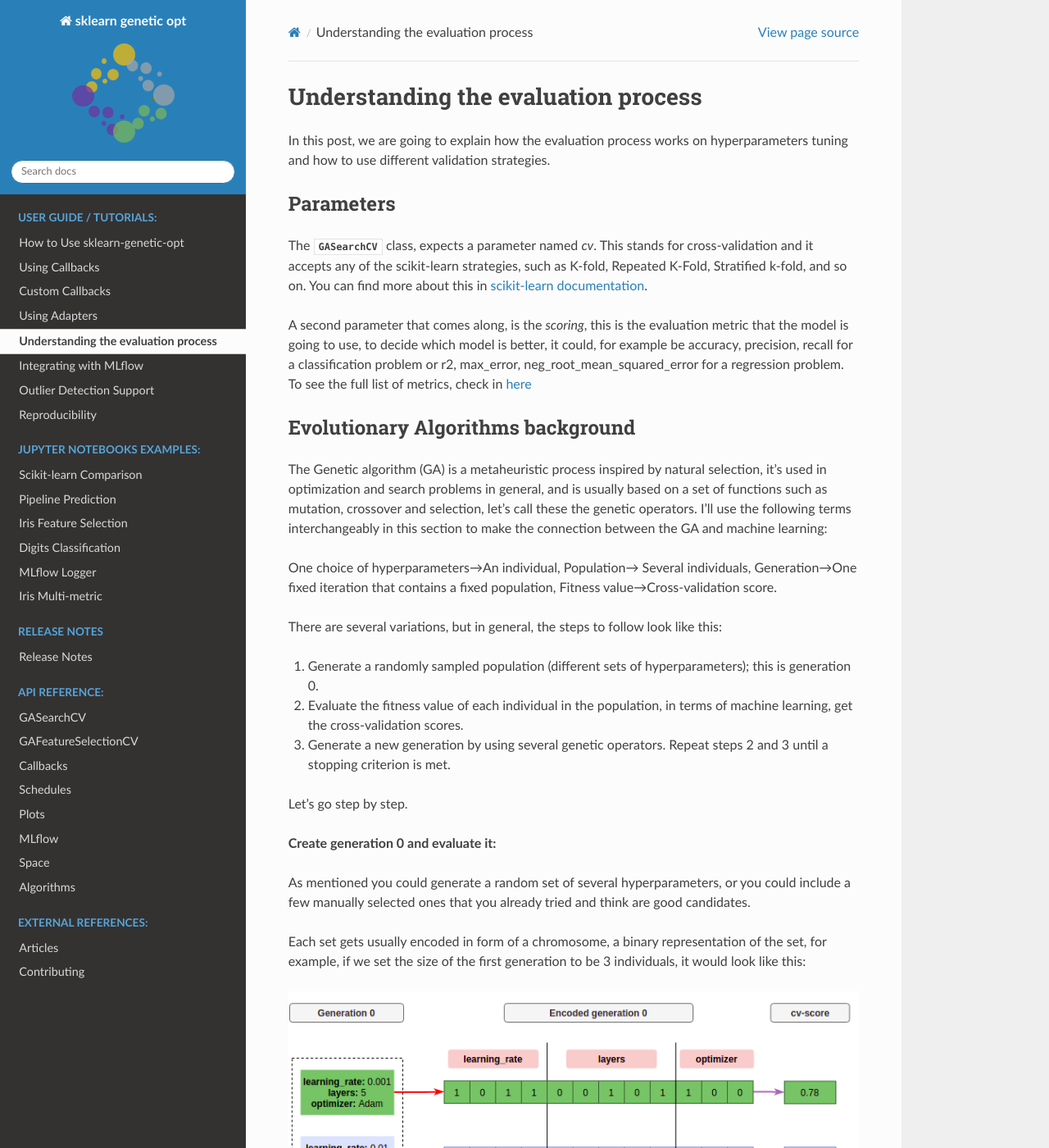
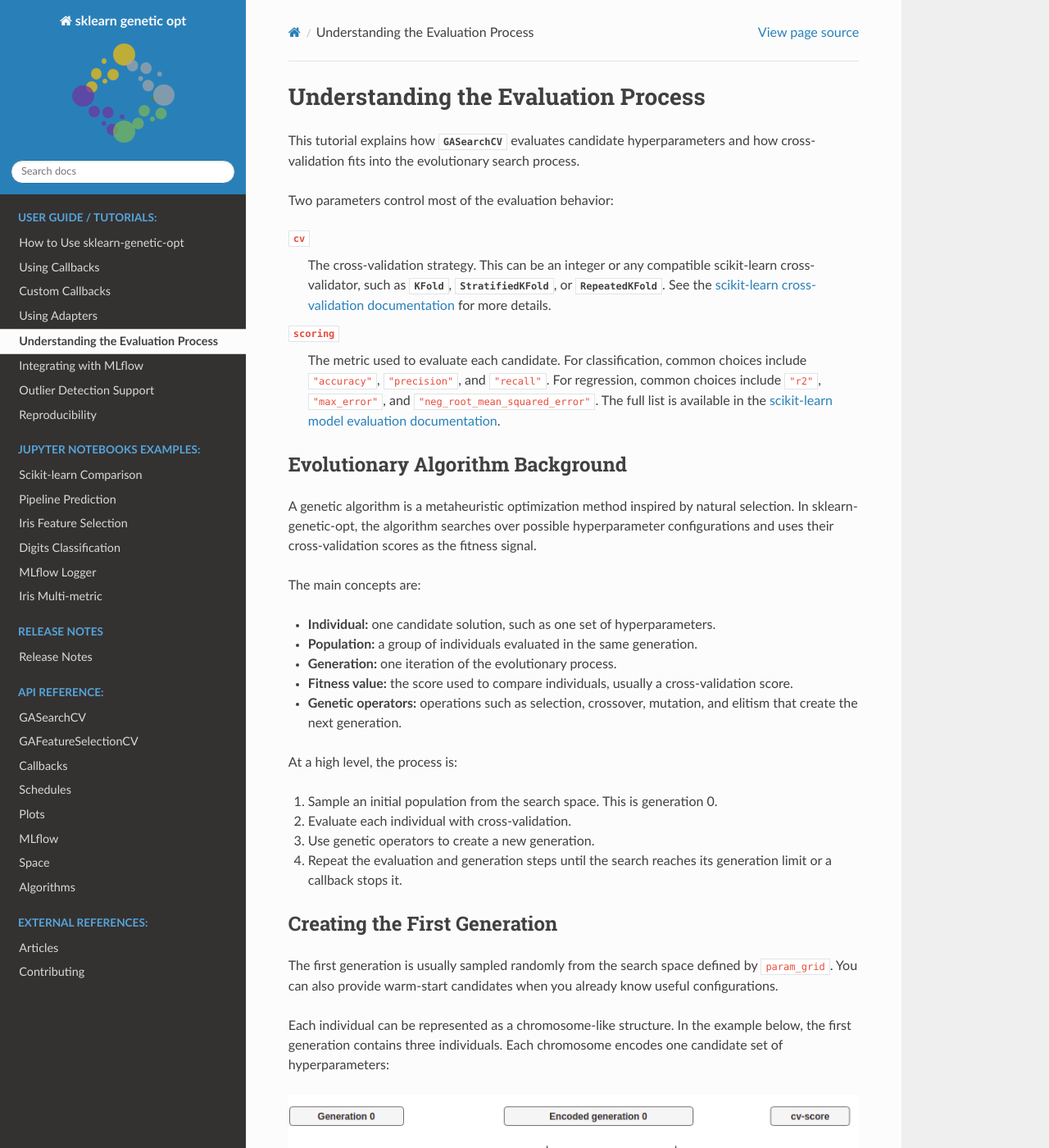
Before and after one commit to rodrigo-arenas/Sklearn-genetic-opt, a Sphinx documentation site: the page built from docs/tutorials/understand_cv.rst, in a window 1280 px wide and 1400 px high. Shown: the whole window at 82% size. Built offline with Sphinx 7.4.7 and the Read the Docs theme 3.1.0, drawn with Linux system fonts in a browser that asks for light colours; some of the changed text lies outside the part shown.

Commit message:
improve docs

```diff
--- a/docs/tutorials/understand_cv.rst
+++ b/docs/tutorials/understand_cv.rst
@@ -1,188 +1,218 @@
-Understanding the evaluation process
+Understanding the Evaluation Process
 ====================================
 
-In this post, we are going to explain how the evaluation process works
-on hyperparameters tuning and how to use different validation strategies.
+This tutorial explains how :class:`~sklearn_genetic.GASearchCV` evaluates
+candidate hyperparameters and how cross-validation fits into the evolutionary
+search process.
 
-Parameters
-----------
+Two parameters control most of the evaluation behavior:
 
-The :class:`~sklearn_genetic.GASearchCV` class, expects a parameter named `cv`.
-This stands for cross-validation and it accepts any of the scikit-learn
-strategies, such as K-fold, Repeated K-Fold, Stratified k-fold, and so on.
-You can find more about this in `scikit-learn documentation <https://scikit-learn.org/stable/modules/cross_validation.html>`_.
+``cv``
+    The cross-validation strategy. This can be an integer or any compatible
+    scikit-learn cross-validator, such as
+    :class:`~sklearn.model_selection.KFold`,
+    :class:`~sklearn.model_selection.StratifiedKFold`, or
+    :class:`~sklearn.model_selection.RepeatedKFold`. See the
+    `scikit-learn cross-validation documentation <https://scikit-learn.org/stable/modules/cross_validation.html>`__
+    for more details.
 
-A second parameter that comes along, is the `scoring`, this is the evaluation metric
-that the model is going to use, to decide which model is better,
-it could, for example be accuracy, precision, recall for a classification problem
-or r2, max_error, neg_root_mean_squared_error for a regression problem.
-To see the full list of metrics, check in `here <https://scikit-learn.org/stable/modules/model_evaluation.html>`_
+``scoring``
+    The metric used to evaluate each candidate. For classification, common
+    choices include ``"accuracy"``, ``"precision"``, and ``"recall"``. For
+    regression, common choices include ``"r2"``, ``"max_error"``, and
+    ``"neg_root_mean_squared_error"``. The full list is available in the
+    `scikit-learn model evaluation documentation <https://scikit-learn.org/stable/modules/model_evaluation.html>`__.
 
-Evolutionary Algorithms background
-----------------------------------
+Evolutionary Algorithm Background
+---------------------------------
 
-The Genetic algorithm (GA) is a metaheuristic process inspired by natural selection, it's used in optimization
-and search problems in general, and is usually based on a set of functions such as mutation, crossover and selection,
-let's call these the genetic operators.
-I'll use the following terms interchangeably in this section to make the connection between the GA and machine learning:
+A genetic algorithm is a metaheuristic optimization method inspired by natural
+selection. In sklearn-genetic-opt, the algorithm searches over possible
+hyperparameter configurations and uses their cross-validation scores as the
+fitness signal.
 
-One choice of hyperparameters→An individual,
-Population→ Several individuals,
-Generation→One fixed iteration that contains a fixed population,
-Fitness value→Cross-validation score.
+The main concepts are:
 
-There are several variations, but in general, the steps to follow look like this:
+- **Individual:** one candidate solution, such as one set of hyperparameters.
+- **Population:** a group of individuals evaluated in the same generation.
+- **Generation:** one iteration of the evolutionary process.
+- **Fitness value:** the score used to compare individuals, usually a
+  cross-validation score.
+- **Genetic operators:** operations such as selection, crossover, mutation, and
+  elitism that create the next generation.
 
-1. Generate a randomly sampled population (different sets of hyperparameters); this is generation 0.
-2. Evaluate the fitness value of each individual in the population, in terms of machine learning,
-   get the cross-validation scores.
-3. Generate a new generation by using several genetic operators.
-   Repeat steps 2 and 3 until a stopping criterion is met.
+At a high level, the process is:
 
-Let's go step by step.
+1. Sample an initial population from the search space. This is generation 0.
+2. Evaluate each individual with cross-validation.
+3. Use genetic operators to create a new generation.
+4. Repeat the evaluation and generation steps until the search reaches its
+   generation limit or a callback stops it.
 
-**Create generation 0 and evaluate it:**
+Creating the First Generation
+-----------------------------
 
-As mentioned you could generate a random set of several hyperparameters,
-or you could include a few manually selected ones that you already tried and think are good candidates.
+The first generation is usually sampled randomly from the search space defined
+by ``param_grid``. You can also provide warm-start candidates when you already
+know useful configurations.
 
-Each set gets usually encoded in form of a chromosome, a binary representation of the set,
-for example, if we set the size of the first generation to be 3 individuals, it would look like this:
+Each individual can be represented as a chromosome-like structure. In the
+example below, the first generation contains three individuals. Each chromosome
+encodes one candidate set of hyperparameters:
 
 .. image:: ../images/understandcv_generation0.png
 
-So in this generation, we get three individuals that are mapped to a chromosome (binary) representation,
-using an encoding function represented as the red arrow, each box in the chromosome is a gen.
-A fixed section of the chromosome is one of the hyperparameters.
-Then we get the cross-validation score (fitness) of each candidate using a scoring function,
-its shown as the purple arrow.
+The red arrow represents the encoding step, where hyperparameter values are
+mapped into a chromosome representation. Each block is a gene, and groups of
+genes represent hyperparameters. The purple arrow represents scoring: each
+candidate is decoded, evaluated with cross-validation, and assigned a fitness
+value.
 
-**Create a new generation:**
+Creating New Generations
+------------------------
 
-Now we can create a new set of candidates, as mentioned, there are several genetic operators,
-I'm going to show the most common ones:
+After the initial population is evaluated, the algorithm creates a new
+generation. The exact process depends on the selected
+:mod:`~sklearn_genetic.algorithms` strategy, but the most common operations are
+crossover, mutation, selection, and elitism.
 
-**Crossover:**
+Crossover
+^^^^^^^^^
 
-This operator consists of taking two parent chromosomes and mates them to create new children,
-the way we select the parents could be by a probability distribution function, which gives more probability to the individuals with higher fitness of the generation, let's say the individual number 1 and 3 got selected, then we can take two random points of each parent and make the crossover, like this:
+Crossover combines information from two parent chromosomes to create new
+children. Parent selection usually favors individuals with better fitness, so
+stronger candidates have a higher chance of contributing to the next generation.
+
+For example, if individuals 1 and 3 are selected as parents, the algorithm can
+split their chromosomes and exchange sections:
 
 .. image:: ../images/understandcv_crossover.png
 
-Now the children represent a new set of hyperparameters, if we decode each child we could get for example:
+After decoding the child chromosomes, the resulting candidates might look like
+this:
 
 .. code:: bash
 
     Child 1: {"learning_rate": 0.015, "layers": 4, "optimizer": "Adam"}
     Child 2: {"learning_rate": 0.4, "layers": 6, "optimizer": "SGD"}
 
-But making crossovers, over the same sets of hyperparameters might end up giving similar results after some iterations,
-so we are stuck with the same kind of solutions, that is why we introduce other operations like the mutation.
+Mutation
+^^^^^^^^
 
-**Mutation:**
+Crossover alone can make the search converge too quickly around similar
+solutions. Mutation introduces diversity by randomly changing part of a
+chromosome. It can alter a single gene or an entire hyperparameter value.
 
-This operator allows with a low enough probability (< ~0.1), to change one of the gens or a whole hyperparameter randomly, to create more diverse sets.
-Let's take, for example, child 1 from the previous image, let's pick up a random gen and change its value:
+For example, a single gene in a child chromosome can change:
 
 .. image:: ../images/understandcv_mutantchild.png
 
-Or it could even change a whole parameter, for example, the optimizer:
+Or the mutation can change a complete hyperparameter, such as the optimizer:
 
 .. image:: ../images/understandcv_mutantparameter.png
 
-**Elitism:**
+Elitism
+^^^^^^^
 
-This selection strategy refers to the process of selecting the best individuals of each generation,
-to make sure its information is propagated across the generations. This is very straightforward,
-just select the best k individuals based on their fitness value and copy it to the next generation.
-So after performing those operations, a new generation may look like this:
+Elitism keeps the best individuals from one generation and copies them into the
+next generation. This helps preserve strong candidates while the rest of the
+population continues exploring.
+
+After crossover, mutation, selection, and elitism, a new generation may look
+like this:
 
 .. image:: ../images/understandcv_generation1.png
 
+The search repeats this cycle until one of the stopping conditions is met:
 
-From now on, just repeat the process for several generations until a stopping criteria is met,
-those could be for example:
+- The maximum number of generations is reached.
+- The search exceeds a time budget.
+- An early-stopping callback detects that the score has reached a threshold or
+  stopped improving.
 
-* A maximum number of generations was reached.
-* The process has run longer than the budgeted time.
-* There are no performance improvements (below a threshold) from the last n generations.
+How GASearchCV Evaluates Candidates
+-----------------------------------
 
+In sklearn-genetic-opt, :class:`~sklearn_genetic.GASearchCV` evaluates
+candidate hyperparameters as follows:
 
-Steps
------
+1. Sample ``population_size`` candidate configurations from ``param_grid``.
+2. Fit and score one estimator for each candidate using the configured ``cv``
+   and ``scoring`` values.
+3. Log generation-level metrics when ``verbose=True``.
+4. Create the next generation using the selected evolutionary algorithm.
+5. Repeat until ``generations`` is reached or callbacks stop the search.
+6. Select the best hyperparameters based on the best individual
+   cross-validation score.
 
-Now, moving to this package implementation.
-The way `GASearchCV` evaluates the candidates is as follows:
+The generation log contains summary metrics:
 
-* It starts by selecting random sets of hyperparameters according to the `param_grid` definition,
-  the total number of sets is determined by the `population_size` parameter.
+``fitness``
+    The average score across the individuals in the current generation.
 
-* It fits a model per each sets of hyperparameters and calculates the cross validation score
-  according to the `cv` and `scoring` setup.
+``fitness_std``
+    The standard deviation of the individual scores in the current generation.
 
-* After evaluating each candidate, the fitness, fitness_std, fitness_max and fitness_min are computed
-  and are logged into the console if ``verbose=True``.
-  `Fitness` is the way to refer to the selected metric,
-  but this is calculated as the average of all the candidates of the current generation, this means that if there are
-  10 different sets of hyperparameters, the `fitness` value, is the average score of those 10 evaluated candidates,
-  the same goes for the other metrics.
+``fitness_max``
+    The best individual score in the current generation.
 
+``fitness_min``
+    The worst individual score in the current generation.
 
-* Now it creates new sets (generations) of hyperparameters,
-  those are created by combining the last generation with different strategies, those strategies
-  depends on the selected :mod:`~sklearn_genetic.algorithms`.
+These values summarize the population, not just the final selected model. For
+example, if ``population_size=10``, the ``fitness`` value is the average score
+of the 10 candidates evaluated in that generation.
 
-* It repeats steps 2, 3 and 4 until the number of generations is met, or until callbacks stop the process.
-
-* At the end, the algorithm selects the best hyperparameters, as the set that got the best individual
-  cross-validation scoring.
-
-
-Those steps could be represented like this, each line represents one of several possible
-natural processes like mating, crossover, selection and mutation:
+The complete flow can be represented like this:
 
 .. image:: ../images/genetic_cv.png
 
-Inside each set, the cross validation takes place, for example, using the 5-Folds strategy
+Each candidate is evaluated with cross-validation. For example, a 5-fold
+strategy splits the data into five train/validation rotations:
 
 .. image:: ../images/k-folds.png
 
-Image is taken from `scikit-learn <https://scikit-learn.org/stable/modules/cross_validation.html>`_
+Image taken from
+`scikit-learn <https://scikit-learn.org/stable/modules/cross_validation.html>`__.
 
 Example
 -------
 
-This example is going to use a regression problem from the Boston house prices dataset.
-We are going to use a K-Fold with 5 splits taking as evaluation the r-squared metric.
+This example tunes a :class:`~sklearn.tree.DecisionTreeRegressor` inside a
+scikit-learn :class:`~sklearn.pipeline.Pipeline` on the diabetes regression
+dataset. The search uses 5-fold cross-validation and optimizes the ``"r2"``
+metric.
 
-In the end, we are going to print the top 4 solutions and the r-squared
-on the test set for the best set of hyperparameters.
-
+At the end, we print the best hyperparameters and the R-squared score on the
+test set.
 
 .. code:: python3
 
-    from sklearn_genetic import GASearchCV
-    from sklearn_genetic.space import Integer, Categorical, Continuous
     from sklearn.datasets import load_diabetes
-    from sklearn.model_selection import train_test_split, KFold
-    from sklearn.tree import DecisionTreeRegressor
     from sklearn.metrics import r2_score
+    from sklearn.model_selection import KFold, train_test_split
     from sklearn.pipeline import Pipeline
     from sklearn.preprocessing import StandardScaler
+    from sklearn.tree import DecisionTreeRegressor
+
+    from sklearn_genetic import GASearchCV
+    from sklearn_genetic.space import Categorical, Continuous, Integer
 
     data = load_diabetes()
-
-    y = data["target"]
-    X = data["data"]
+    X, y = data["data"], data["target"]
 
     X_train, X_test, y_train, y_test = train_test_split(
-        X, y, test_size=0.33, random_state=42)
+        X, y, test_size=0.33, random_state=42
+    )
 
-    cv = KFold(n_splits=5, shuffle=True)
+    cv = KFold(n_splits=5, shuffle=True, random_state=42)
 
-    clf = DecisionTreeRegressor()
-
-    pipe = Pipeline([('scaler', StandardScaler()), ('clf', clf)])
+    pipe = Pipeline(
+        [
+            ("scaler", StandardScaler()),
+            ("clf", DecisionTreeRegressor(random_state=42)),
+        ]
+    )
 
     param_grid = {
         "clf__ccp_alpha": Continuous(0, 1),
@@ -193,7 +223,7 @@
 
     evolved_estimator = GASearchCV(
         estimator=pipe,
-        cv=3,
+        cv=cv,
         scoring="r2",
         population_size=15,
         generations=20,
@@ -209,8 +239,9 @@
     )
 
     evolved_estimator.fit(X_train, y_train)
+
     y_predict_ga = evolved_estimator.predict(X_test)
     r_squared = r2_score(y_test, y_predict_ga)
 
     print(evolved_estimator.best_params_)
-    print("r-squared: ", "{:.2f}".format(r_squared))
+    print("R-squared:", "{:.2f}".format(r_squared))
```
